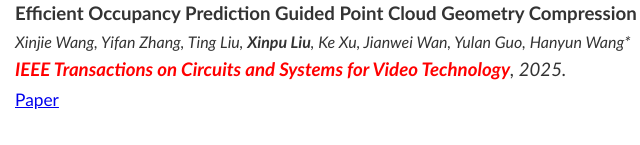
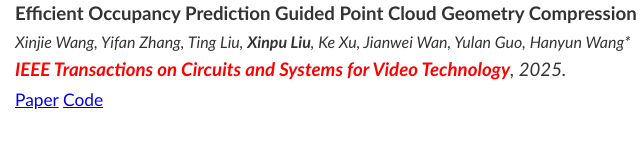
Before and after one commit to xinpuliu/xinpuliu.github.io, a plain HTML site: page index.html in a window 1280 px wide. Shown: the part 655-800 px from the top of the page, 375-1015 px from the left. Drawn offline with Linux system fonts and the light colour scheme.

Commit message:
Update TCSVT

```diff
--- a/index.html
+++ b/index.html
@@ -283,7 +283,7 @@ To do:
 						<span style="color:red"> <b>IEEE Transactions on Circuits and Systems for Video Technology</b></span>, 2025.<br>
 					</div>
 					<div class="paperLink">
-						<a href="https://ieeexplore.ieee.org" target="_blank" rel="nofollow">Paper</a>
+						<a href="https://ieeexplore.ieee.org/document/11214547" target="_blank" rel="nofollow">Paper</a> <a href="https://github.com/xinjiewang1995/TopNet" target="_blank" rel="nofollow">Code</a>
 					</div>
 				</div>
 			</div>
```
